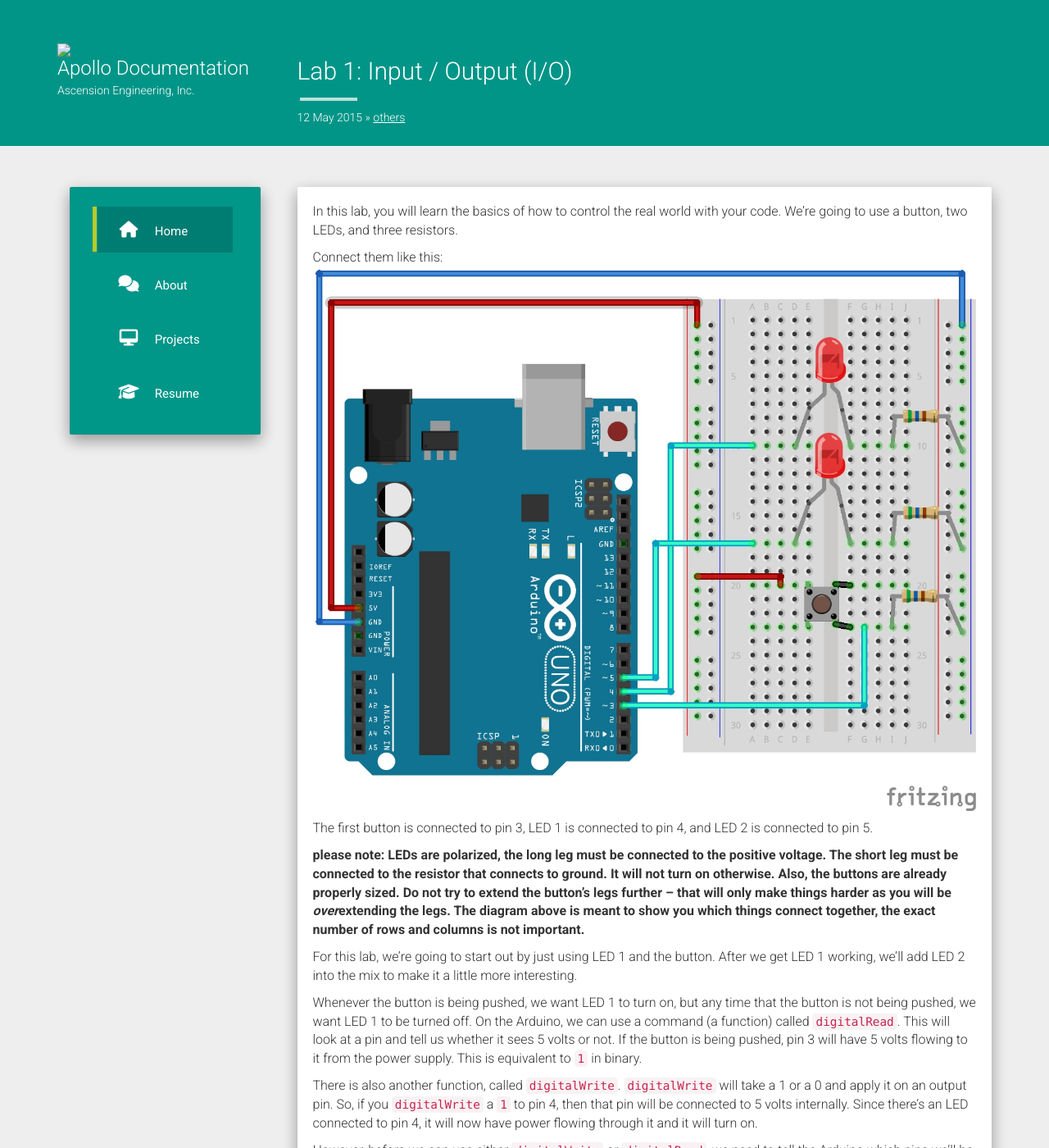
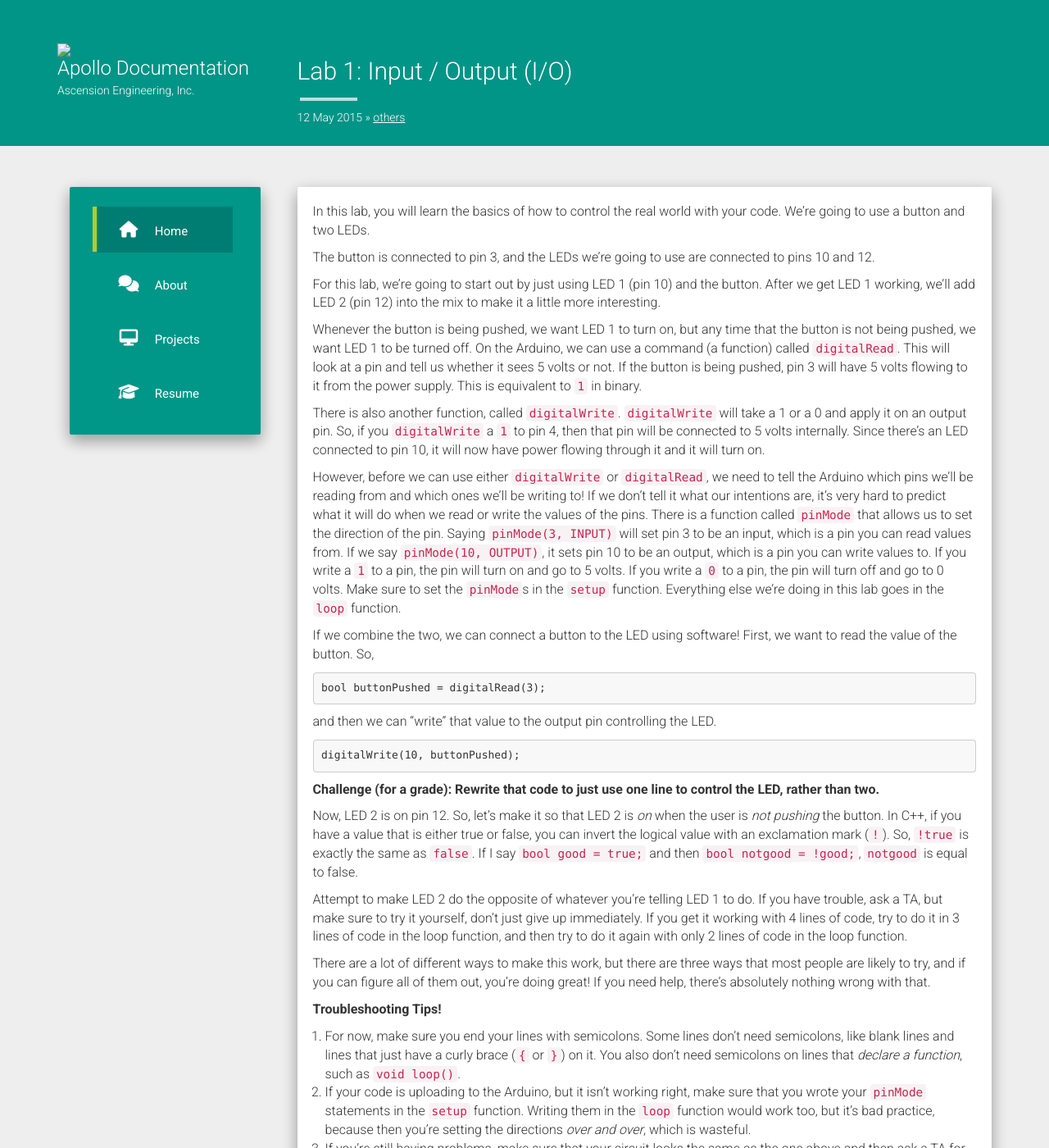
Before and after one commit to AscensionEngineering/ascensionengineering.github.io, a Jekyll site: the page built from _posts/2015-05-12-lab-1-IO.markdown, in a window 1280 px wide and 1400 px high. Shown: the whole window at 82% size. Built offline with Jekyll 4.4.1, drawn with Linux system fonts in a browser that asks for light colours; nearby versions of some CDN libraries; comment, search, counter and statistics services are not loaded; some of the changed text lies outside the part shown.

Commit message:
Update first several labs for Apollo

```diff
--- a/_posts/2015-05-12-lab-1-IO.markdown
+++ b/_posts/2015-05-12-lab-1-IO.markdown
@@ -5,22 +5,17 @@
 categories: others
 ---
 
-In this lab, you will learn the basics of how to control the real world with your code. We're going to use a button, two LEDs, and three resistors.
+In this lab, you will learn the basics of how to control the real world with your code. We're going to use a button and two LEDs.
 
-Connect them like this:
-![Lab 1 diagram]({{site.url}}/images/lab_1.jpg)
+The button is connected to pin 3, and the LEDs we're going to use are connected to pins 10 and 12.
 
-The first button is connected to pin 3, LED 1 is connected to pin 4, and LED 2 is connected to pin 5.
-
-**please note: LEDs are polarized, the long leg must be connected to the positive voltage. The short leg must be connected to the resistor that connects to ground. It will not turn on otherwise. Also, the buttons are already properly sized. Do not try to extend the button's legs further -- that will only make things harder as you will be *over*extending the legs. The diagram above is meant to show you which things connect together, the exact number of rows and columns is not important.**
-
-For this lab, we're going to start out by just using LED 1 and the button. After we get LED 1 working, we'll add LED 2 into the mix to make it a little more interesting.
+For this lab, we're going to start out by just using LED 1 (pin 10) and the button. After we get LED 1 working, we'll add LED 2 (pin 12) into the mix to make it a little more interesting.
 
 Whenever the button is being pushed, we want LED 1 to turn on, but any time that the button is not being pushed, we want LED 1 to be turned off. On the Arduino, we can use a command (a function) called `digitalRead`. This will look at a pin and tell us whether it sees 5 volts or not. If the button is being pushed, pin 3 will have 5 volts flowing to it from the power supply. This is equivalent to `1` in binary.
 
-There is also another function, called `digitalWrite`. `digitalWrite` will take a 1 or a 0 and apply it on an output pin. So, if you `digitalWrite` a `1` to pin 4, then that pin will be connected to 5 volts internally. Since there's an LED connected to pin 4, it will now have power flowing through it and it will turn on.
+There is also another function, called `digitalWrite`. `digitalWrite` will take a 1 or a 0 and apply it on an output pin. So, if you `digitalWrite` a `1` to pin 4, then that pin will be connected to 5 volts internally. Since there's an LED connected to pin 10, it will now have power flowing through it and it will turn on.
 
-However, before we can use either `digitalWrite` or `digitalRead`, we need to tell the Arduino which pins we'll be reading from and which ones we'll be writing to! If we don't tell it what our intentions are, it's very hard to predict what it will do when we read or write the values of the pins. There is a function called `pinMode` that allows us to set the direction of the pin. Saying `pinMode(3, INPUT)` will set pin 3 to be an input, which is a pin you can read values from. If we say `pinMode(4, OUTPUT)`, it sets pin 4 to be an output, which is a pin you can write values to. If you write a `1` to a pin, the pin will turn on and go to 5 volts. If you write a `0` to a pin, the pin will turn off and go to 0 volts. Make sure to set the `pinMode`s in the `setup` function. Everything else we're doing in this lab goes in the `loop` function.
+However, before we can use either `digitalWrite` or `digitalRead`, we need to tell the Arduino which pins we'll be reading from and which ones we'll be writing to! If we don't tell it what our intentions are, it's very hard to predict what it will do when we read or write the values of the pins. There is a function called `pinMode` that allows us to set the direction of the pin. Saying `pinMode(3, INPUT)` will set pin 3 to be an input, which is a pin you can read values from. If we say `pinMode(10, OUTPUT)`, it sets pin 10 to be an output, which is a pin you can write values to. If you write a `1` to a pin, the pin will turn on and go to 5 volts. If you write a `0` to a pin, the pin will turn off and go to 0 volts. Make sure to set the `pinMode`s in the `setup` function. Everything else we're doing in this lab goes in the `loop` function.
 
 If we combine the two, we can connect a button to the LED using software! First, we want to read the value of the button. So,
 
@@ -28,11 +23,11 @@
 
 and then we can "write" that value to the output pin controlling the LED.
 
-    digitalWrite(4, buttonPushed);
+    digitalWrite(10, buttonPushed);
 
 **Challenge (for a grade): Rewrite that code to just use one line to control the LED, rather than two.**
 
-Now, LED 2 is on pin 5. So, let's make it so that LED 2 is *on* when the user is *not pushing* the button. In C++, if you have a value that is either true or false, you can invert the logical value with an exclamation mark (`!`). So, `!true` is exactly the same as `false`. If I say `bool good = true;` and then `bool notgood = !good;`, `notgood` is equal to false.
+Now, LED 2 is on pin 12. So, let's make it so that LED 2 is *on* when the user is *not pushing* the button. In C++, if you have a value that is either true or false, you can invert the logical value with an exclamation mark (`!`). So, `!true` is exactly the same as `false`. If I say `bool good = true;` and then `bool notgood = !good;`, `notgood` is equal to false.
 
 Attempt to make LED 2 do the opposite of whatever you're telling LED 1 to do. If you have trouble, ask a TA, but make sure to try it yourself, don't just give up immediately. If you get it working with 4 lines of code, try to do it in 3 lines of code in the loop function, and then try to do it again with only 2 lines of code in the loop function.
 
```
Also changed, not shown: _posts/2015-05-14-lab-2-IO-analog.markdown (+2 -5 lines), _posts/2015-05-14-labs-overview.markdown (+5 -5 lines), _posts/2015-06-01-lab-3-conditional-logic.markdown (+3 -6 lines).
